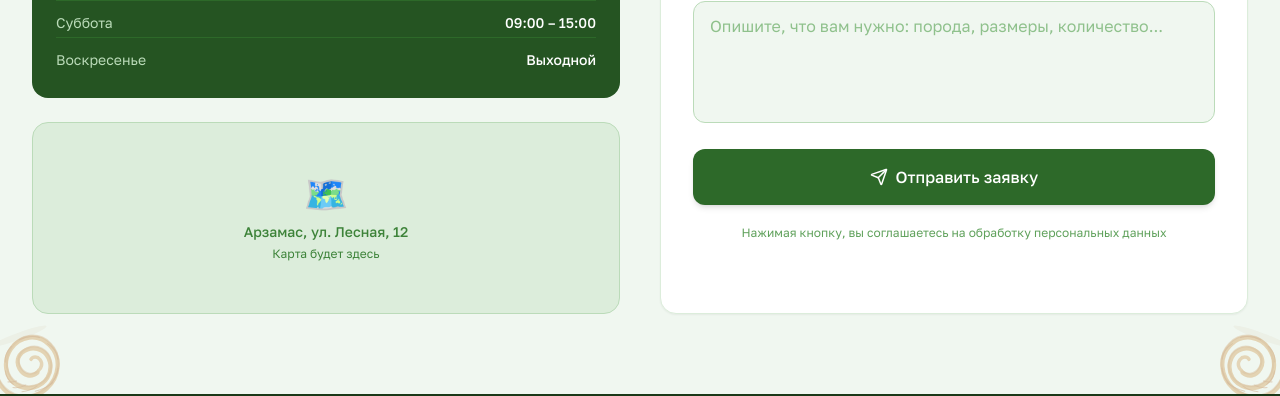
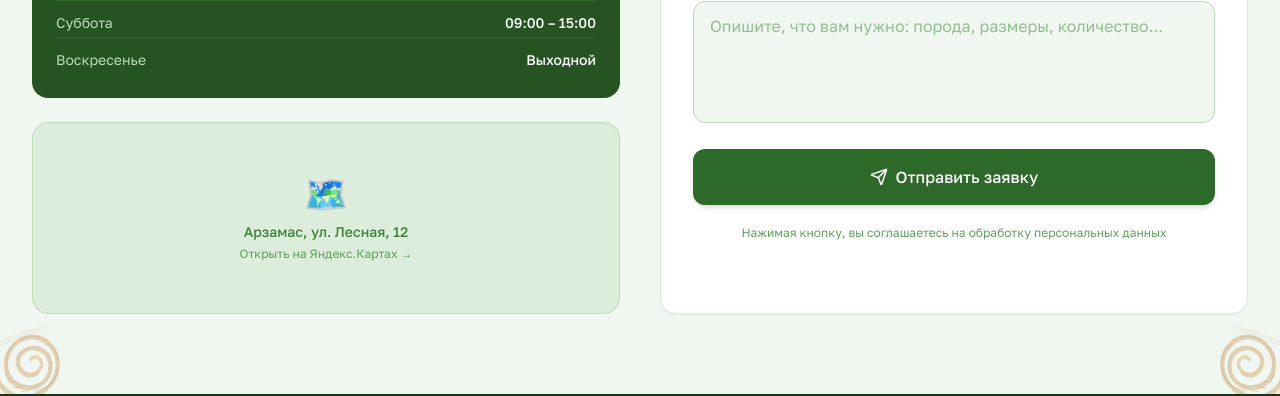
Before and after one commit to pr-poehali-dev/eco-wood-website, a React (Vite) app: page / in a window 1280 px wide. Shown: the part 7580-7976 px from the top of the page. Built offline with nearby package versions, Linux system fonts and the light colour scheme.

Commit message:
feat: добавить Яндекс.Карты в контакты

```diff
--- a/src/components/ContactsSection.tsx
+++ b/src/components/ContactsSection.tsx
@@ -64,14 +64,19 @@ export default function ContactsSection() {
               </div>
             </div>
 
-            {/* Map placeholder */}
-            <div className="bg-eco-100 rounded-2xl h-48 flex items-center justify-center border border-eco-200">
+            {/* Map */}
+            <a
+              href="https://yandex.ru/maps/?pt=43.892200,55.359400&z=16&l=map"
+              target="_blank"
+              rel="noopener noreferrer"
+              className="bg-eco-100 rounded-2xl h-48 flex items-center justify-center border border-eco-200 cursor-pointer hover:border-eco-400 hover:bg-eco-200 transition-colors block"
+            >
               <div className="text-center text-eco-500">
                 <div className="text-4xl mb-2">🗺️</div>
                 <div className="text-sm font-medium">Арзамас, ул. Лесная, 12</div>
-                <div className="text-xs mt-1">Карта будет здесь</div>
+                <div className="text-xs mt-1 text-eco-400">Открыть на Яндекс.Картах →</div>
               </div>
-            </div>
+            </a>
           </div>
 
           {/* Form */}
```
